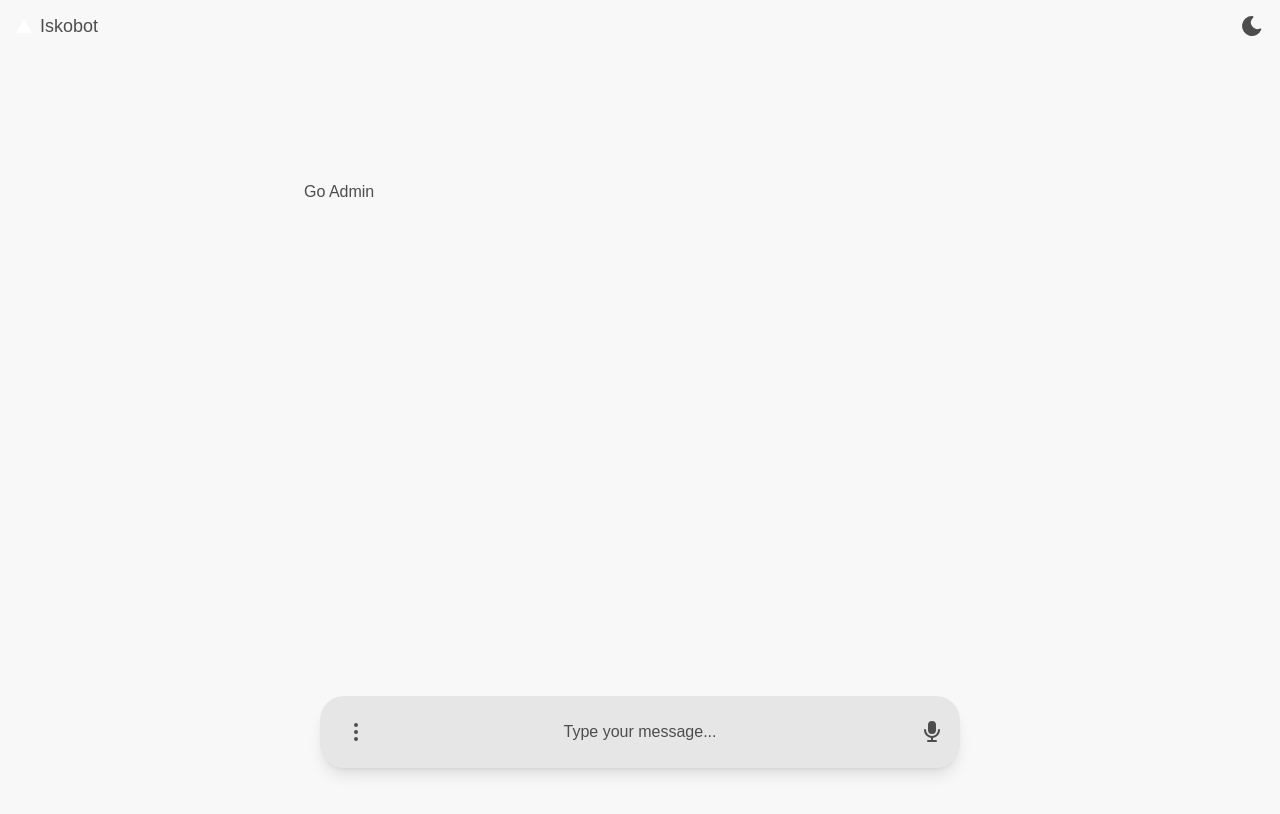
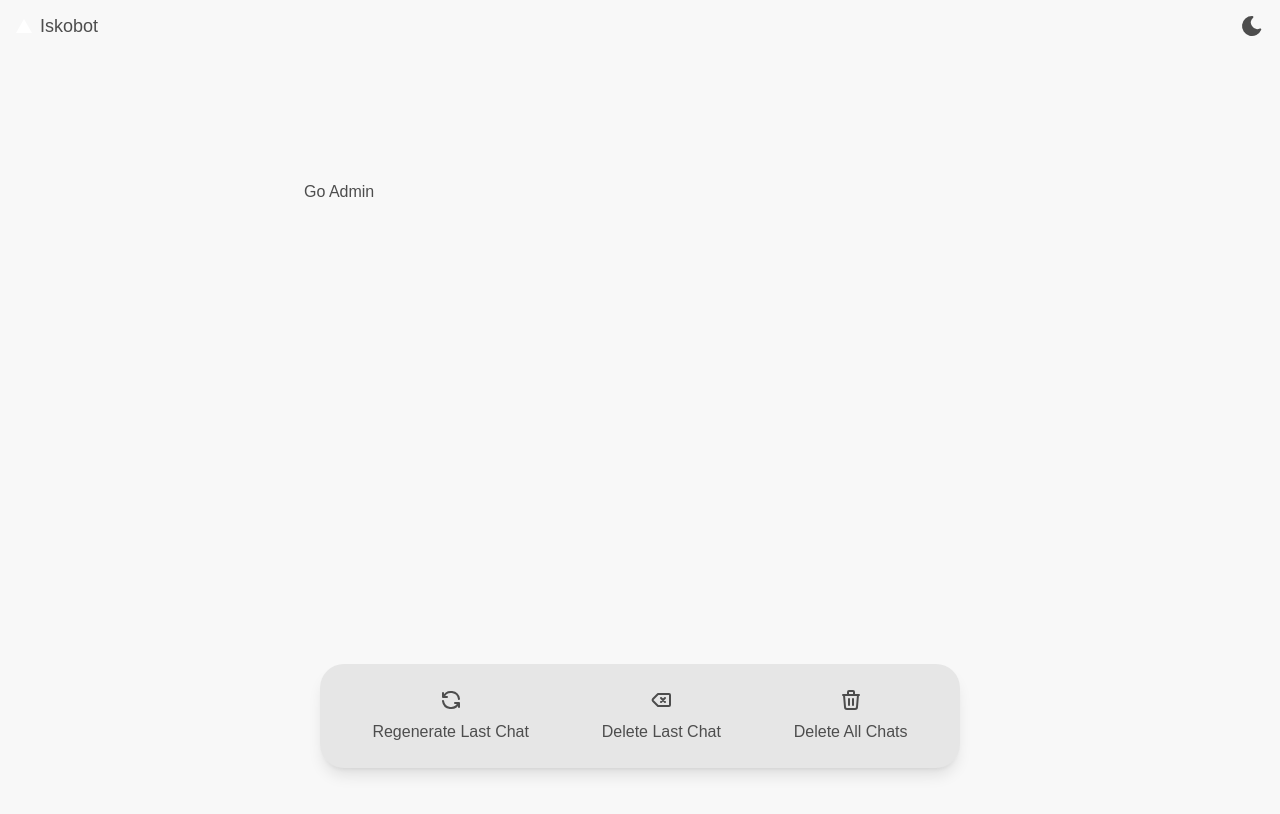
Before and after one commit to SiegfredLorelle/iskobot-ui, a Next.js app: page / in a window 1280 px wide. Shown: the top 814 px of the page. Built offline with nearby package versions, Linux system fonts and the light colour scheme.

Commit message:
Add UI for Settings Controls

```diff
--- a/src/app/(chat)/components/controls/SettingsControls.tsx
+++ b/src/app/(chat)/components/controls/SettingsControls.tsx
@@ -1,7 +1,36 @@
 "use client";
 
+import { IconRefresh, IconBackspace, IconTrash } from "@tabler/icons-react";
+
 export default function SettingsMode() {
+
   return (
-    <div className="fixed bottom-4 left-1/2 transform -translate-x-1/2 w-full max-w-2xl px-4"></div>
+    <div className="h-full w-full bg-primary flex items-center justify-around rounded-3xl px-4 py-4 shadow-lg mb-4">
+        <button
+          // onClick={}
+          className="mt-auto py-2 text-text hover:text-hover-clr"
+        >
+          <IconRefresh className="m-auto mb-2 w-6 h-6" />
+          <span>Regenerate Last Chat</span>
+        </button>
+
+      <button
+        // onClick={}
+        aria-label="Send message"
+        className="py-2 text-text hover:text-hover-clr"
+        >
+        <IconBackspace className="m-auto mb-2 w-6 h-6" />
+        <span>Delete Last Chat</span>
+      </button>
+
+      <button
+        // onClick={}
+        aria-label="Send message"
+        className="py-2 text-text hover:text-hover-clr"
+        >
+        <IconTrash className="m-auto mb-2 w-6 h-6" />
+        <span>Delete All Chats</span>
+      </button>
+    </div>
   );
 }
--- a/src/app/(chat)/contexts/ChatContext.tsx
+++ b/src/app/(chat)/contexts/ChatContext.tsx
@@ -20,7 +20,7 @@ export const ChatProvider = ({ children }: { children: React.ReactNode }) => {
   const showTypingIndicator = () => setIsBotTyping(true); // Function to show typing indicator
   const hideTypingIndicator = () => setIsBotTyping(false); // Function to hide typing indicator
 
-  const [mode, setMode] = useState<Mode>("input");
+  const [mode, setMode] = useState<Mode>("settings");
   const setModeToLoading = () => setMode("loading");
   const setModeToSettings = () => setMode("settings");
   const setModeToInput = () => setMode("input");
```
